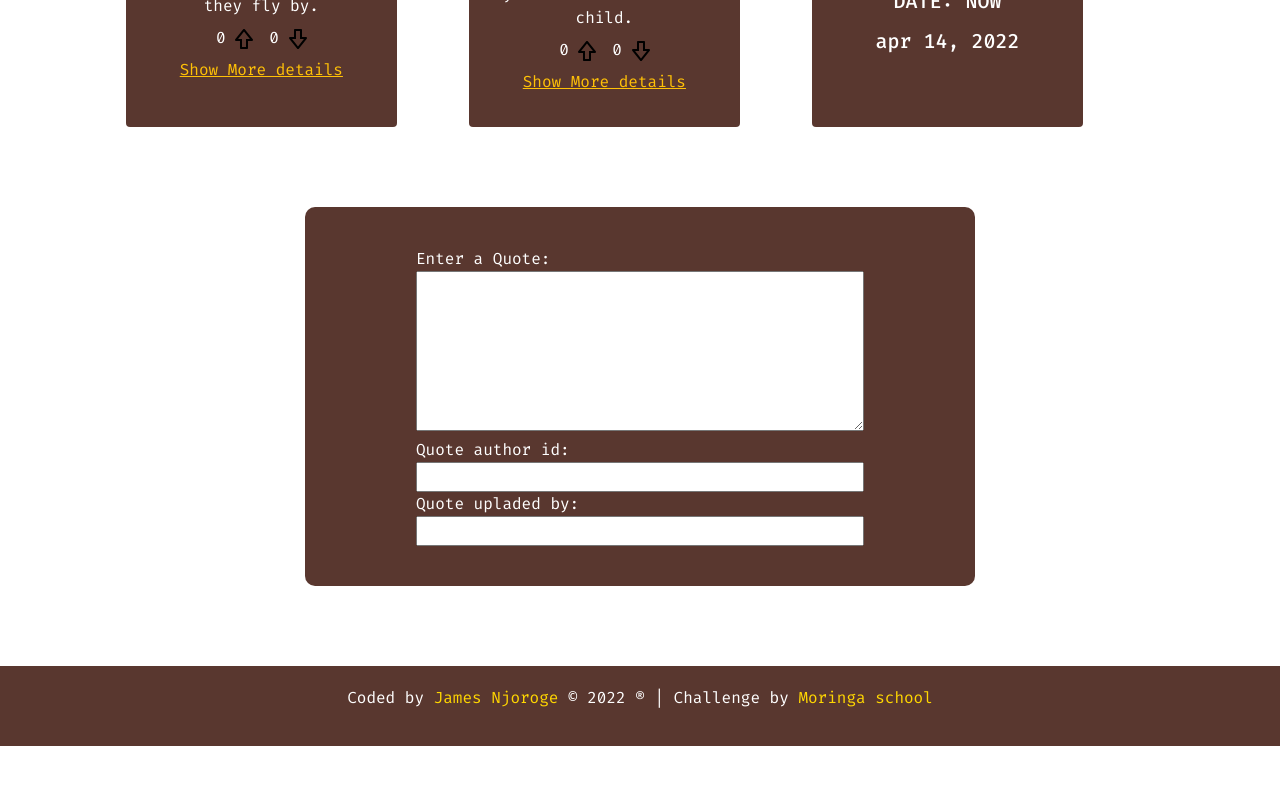
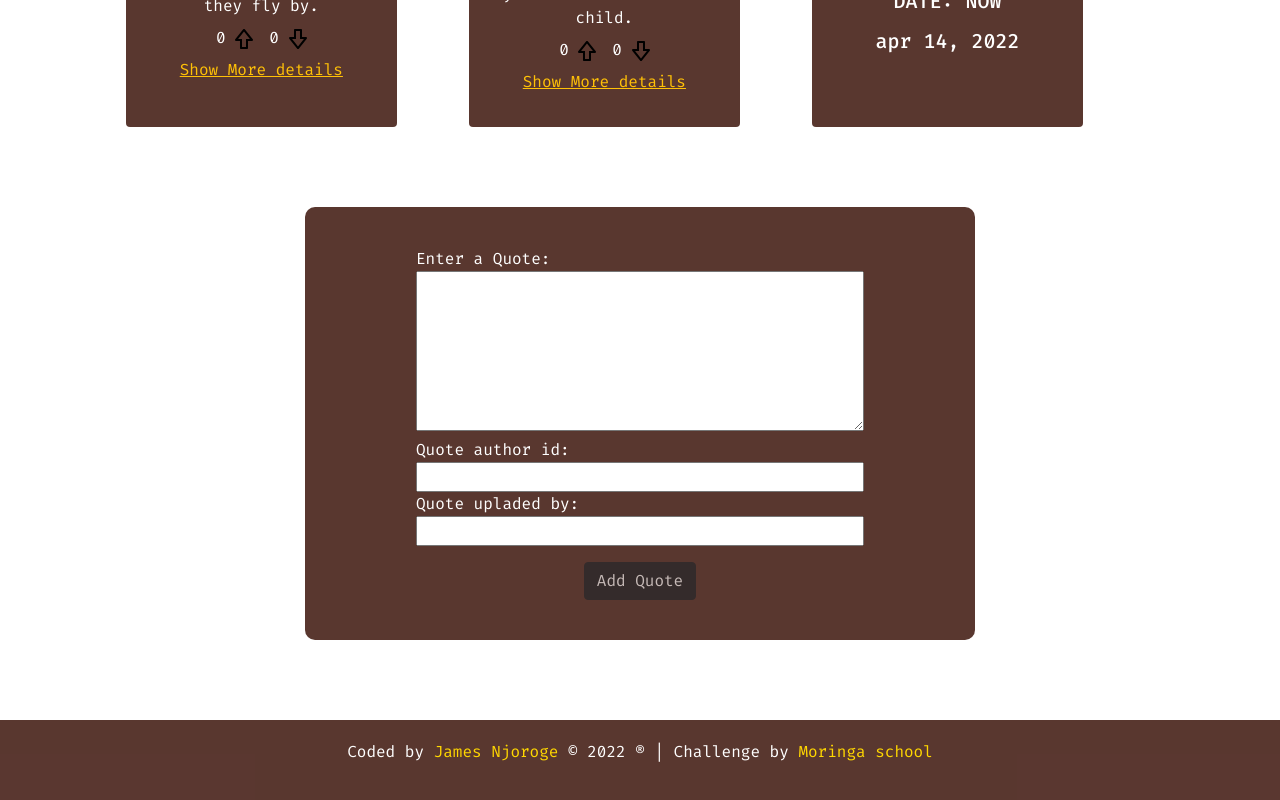
Before and after one commit to devjamesnjoroge/quotes-book, an Angular app: page / in a window 1280 px wide. Shown: the part 517-1317 px from the top of the page. Before the commit the page ends 1263 px from the top, so only its background shows below. Built offline with nearby package versions, Linux system fonts and the light colour scheme.

Commit message:
ft: will add disabled btn as default

```diff
--- a/src/app/quote-form/quote-form.component.html
+++ b/src/app/quote-form/quote-form.component.html
@@ -22,4 +22,6 @@
      Add Quote
     </button>
 
+    <button *ngIf="quote.invalid || author.invalid || publisher.invalid" type="button" class="disabled mt-3 btn btn-dark">Add Quote</button>
+
 </form>
```
